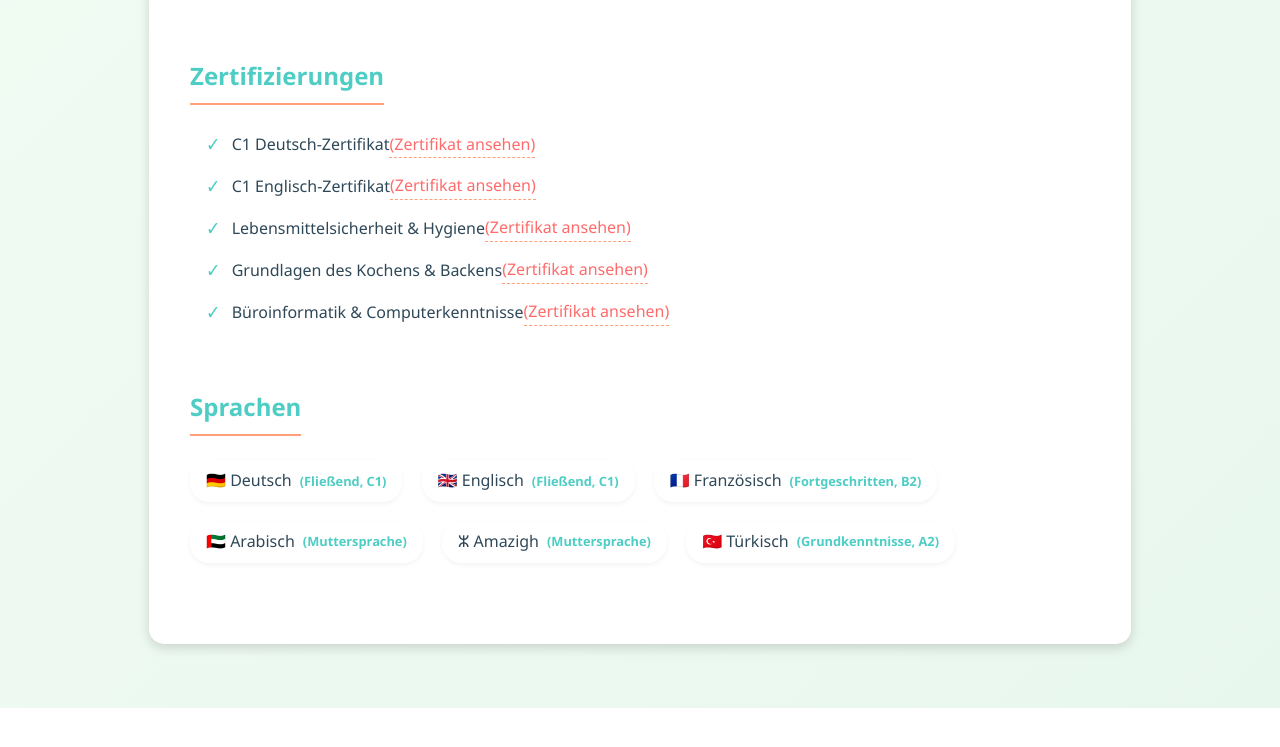
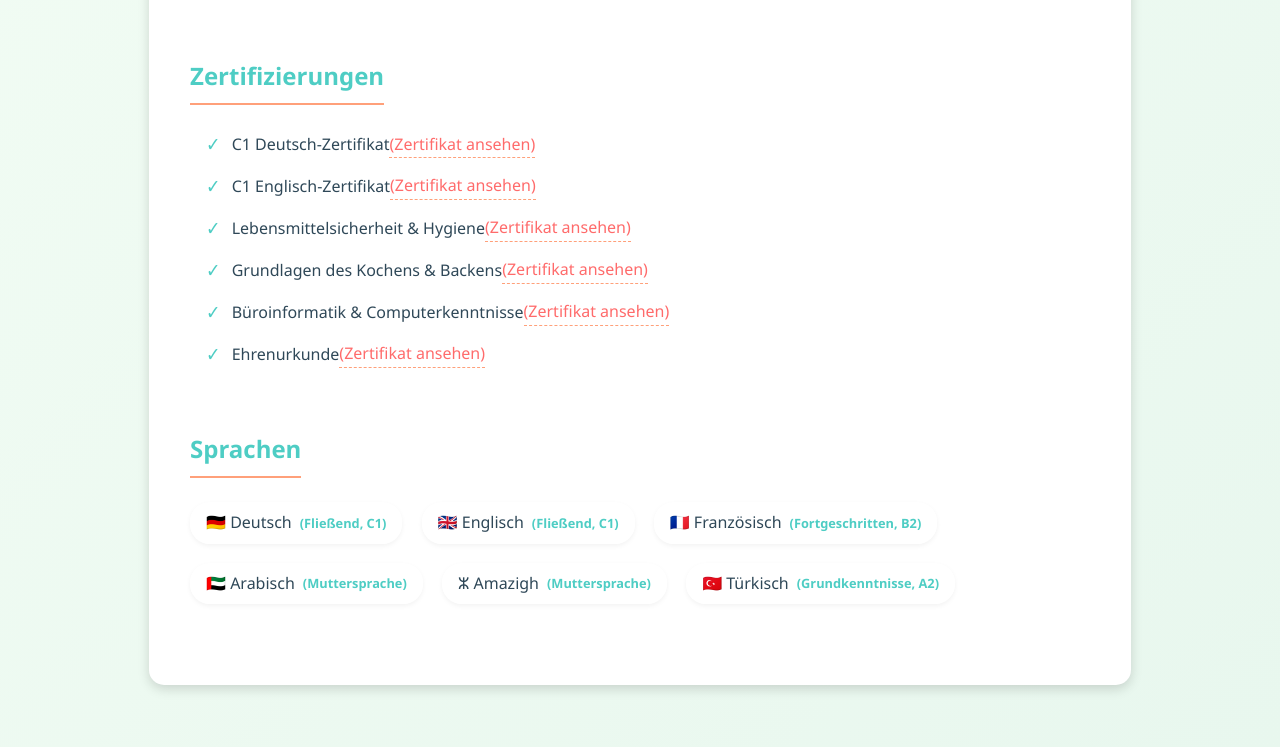
Before and after one commit to nanalolhehe/CV., a plain HTML site: page index.html in a window 1280 px wide. Shown: the part 1619-2366 px from the top of the page. Before the commit the page ends 2327 px from the top, so only its background shows below. Drawn offline with Linux system fonts and the light colour scheme.

Commit message:
Update index.html

```diff
--- a/index.html
+++ b/index.html
@@ -418,6 +418,7 @@
                 <div class="cert-item">Lebensmittelsicherheit & Hygiene <a href="https://cursa.app/en/my-certificate/cert6e486d1d6e25ee0b04a6805b7210b230" target="_blank">(Zertifikat ansehen)</a></div>
                 <div class="cert-item">Grundlagen des Kochens & Backens <a href="https://cursa.app/en/my-certificate/certeec8ba7b82ad564f055c37e04bfaf1a1" target="_blank">(Zertifikat ansehen)</a></div>
                 <div class="cert-item">Büroinformatik & Computerkenntnisse <a href="https://www.dropbox.com/scl/fi/mb6dl2hct61dz926dr0sg/certificate.pdf?rlkey=u5w3ckp330l76g8tsohu8qmmq&st=trdob2ul&dl=0" target="_blank">(Zertifikat ansehen)</a></div>
+                <div class="cert-item">Ehrenurkunde <a href="https://www.dropbox.com/scl/fi/e937xzcf9k0it5ukkhbh0/Ehrenurkunde.pdf?rlkey=fm4ty30413g3sjovf0uxvafee&st=arxvlny5&dl=0" target="_blank">(Zertifikat ansehen)</a></div>
             </div>
         </section>
 
```
